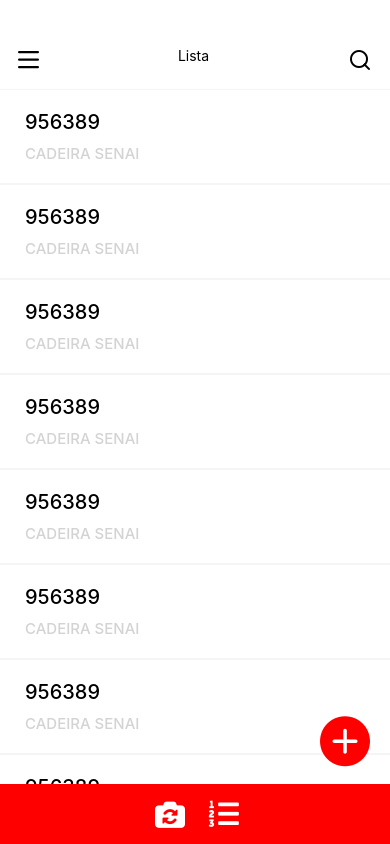
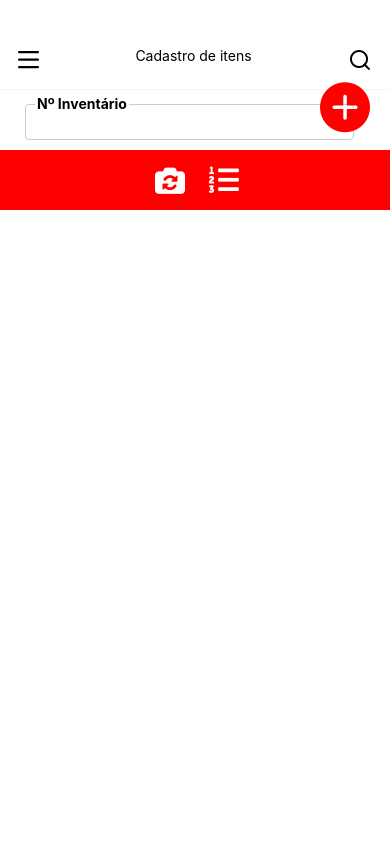
Before and after one commit to Projectyuuri07/MyApp_02, a React Native app in the folder my-app/: screen / in a window 390 px wide. Built offline with nearby package versions, Linux system fonts and the light colour scheme.

Commit message:
Update inio da screen additens

```diff
--- a/my-app/App.tsx
+++ b/my-app/App.tsx
@@ -3,10 +3,11 @@
 import Login from './Screens/Login';
 import RecupSenha from './Screens/RecupSenha';
 import Patrimonio from './Screens/Patrimonio';
+import Additen from './Screens/Additens';
 
 const App = () => {
   return (
-    <Patrimonio />
+    <Additen />
   )
 }
 
--- a/my-app/Screens/Additens.tsx
+++ b/my-app/Screens/Additens.tsx
@@ -0,0 +1,43 @@
+import React from "react";
+import { View, StyleSheet, ScrollView, TouchableOpacity, Text} from "react-native";
+import PatriBar from "../components/PatrimonioBar";
+import { Feather, Octicons } from '@expo/vector-icons';
+import Footbar from "../components/Footer";
+import InputinventoryInput from "../components/Inputitens";
+
+
+const AddIten = () => {
+
+    const Adicionar = () => {
+        alert('Adicionar ainda está em desenvolvimento!');
+    }
+
+    return(
+        <View style={styles.container}>
+
+            <PatriBar>
+                <TouchableOpacity>
+                    <Octicons name="three-bars" size={24} color="black" />
+                </TouchableOpacity>
+                    <Text>Cadastro de itens</Text>
+                <TouchableOpacity>
+                    <Feather name="search" size={24} color="black" />
+                </TouchableOpacity>
+            </PatriBar>
+
+            <InputinventoryInput/>
+
+            <Footbar onPress={Adicionar}/>
+
+        </View>
+    );
+};
+
+const styles = StyleSheet.create({
+    container: {
+        flex: 1,
+        backgroundColor: '#fff',
+    },
+});
+
+export default AddIten;
```
Also changed, not shown: my-app/components/PatrimonioBar.tsx (+1 -6 lines), my-app/Screens/Patrimonio.tsx (indentation only).
